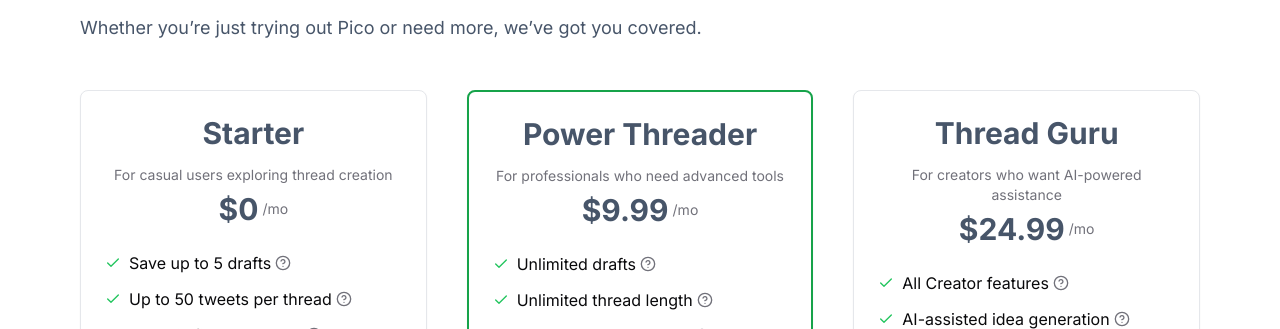
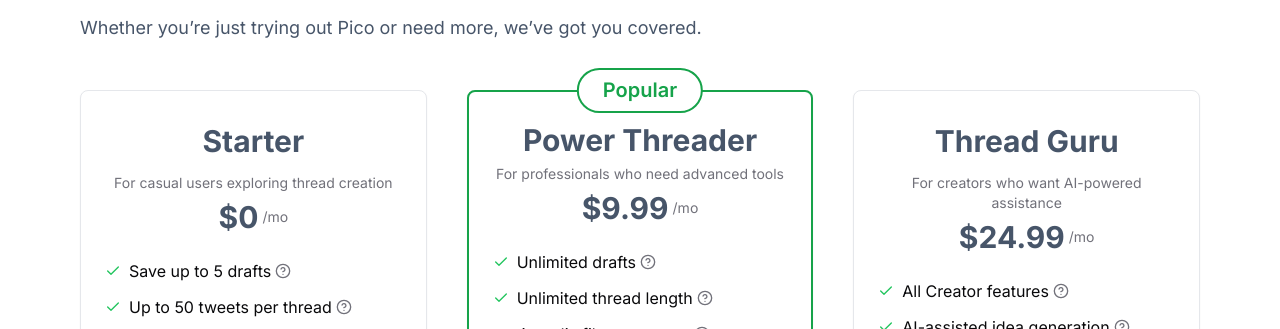
Before and after one commit to schandillia/project-pico, a Next.js app: page /pricing in a window 1280 px wide. Shown: the part 142-471 px from the top of the page. Built offline with nearby package versions, Linux system fonts and the light colour scheme; no server answers.

Commit message:
STYLE: Add popular tag to the low-price plan.

```diff
--- a/src/app/pricing/page.tsx
+++ b/src/app/pricing/page.tsx
@@ -39,8 +39,14 @@ export default function Page() {
 								index === 1 && "border-2 border-primary",
 							)}
 						>
-							<CardHeader className="text-center">
-								<h2 className="text-3xl mb-2 font-bold text-soft dark:text-white">
+							<CardHeader className="text-center relative">
+								{/* Tag for the middle card */}
+								{index === 1 && (
+									<div className="z-50 absolute top-0 left-1/2 -translate-x-1/2 -translate-y-6 bg-white dark:bg-zinc-800 border-primary border-2 rounded-full py-2 px-6 text-xl leading-tight font-semibold text-primary">
+										Popular
+									</div>
+								)}
+								<h2 className="text-3xl my-2 font-bold text-soft dark:text-white">
 									{item.plan}
 								</h2>
 								<p className="text-sm text-muted-foreground">
```
